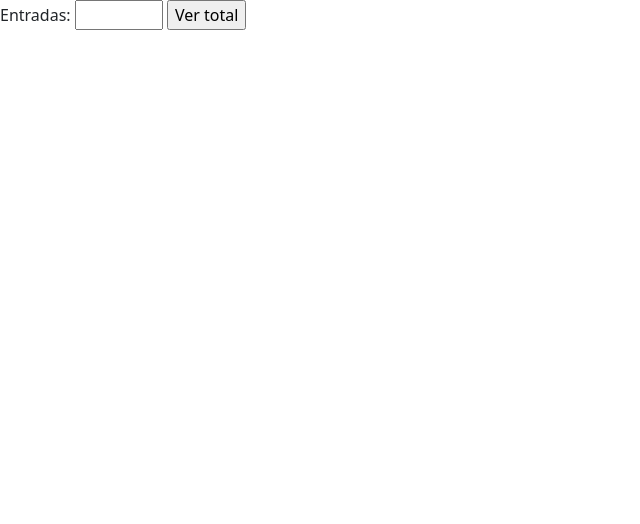
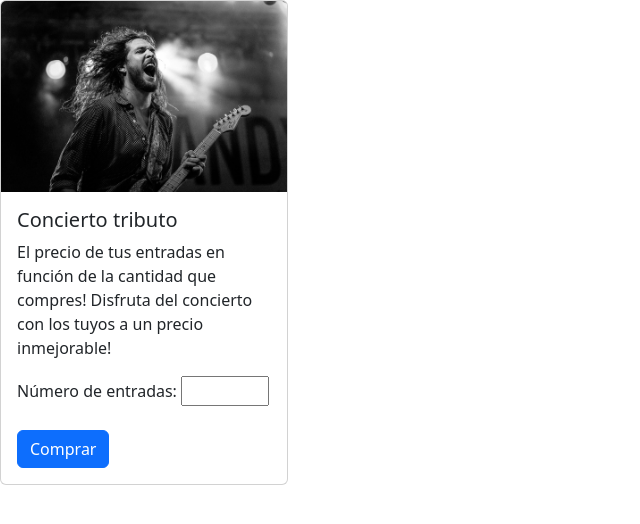
Before and after one commit to LauraJimVal/compraEntradas, a plain HTML site: page index.html in a window 1280 px wide. Shown: the whole page, without its empty margins (0-640 px from the left). Drawn offline with nearby package versions, Linux system fonts and the light colour scheme.

Commit message:
añadido de bootstrap más algunos cambios

```diff
--- a/compraEntradas.js
+++ b/compraEntradas.js
@@ -7,23 +7,23 @@ function entradas(){
     switch(true){
         case (entradas == 1):
                 precio = entradas * precio;
-                mensaje = "El precio es " +precio;
+                mensaje = "Vas a comprar tus entradas a " + precio + "€";
         break;
         case (entradas == 2):
                 precio = entradas * precio * 0.90;
-                mensaje = "El precio es " +precio;
+                mensaje = "Vas a comprar tus entradas a " + precio + "€";
         break;
         case (entradas == 3):
             precio = entradas * precio * 0.85;
-            mensaje = "El precio es " +precio;
+            mensaje = "Vas a comprar tus entradas a " + precio + "€";
         break;
         case (entradas == 4):
             precio = entradas * precio * 0.80;
-            mensaje = "El precio es " +precio;
+            mensaje = "Vas a comprar tus entradas a " + precio + "€";
         break;
         case (entradas == 5):
             precio = entradas * precio * 0.75;
-            mensaje = "El precio es " +precio;
+            mensaje = "Vas a comprar tus entradas a " + precio + "€";
         break;
 
     }
--- a/index.html
+++ b/index.html
@@ -12,8 +12,18 @@
 </head>
 
 <body>
-    Entradas: <input type="number" min=1 max=20 id="entradas_num">
-    <input type="button" onclick="entradas();" value= "Ver total">
-    <div id="precio"></div>
+    <div class="card" style="width: 18rem;">
+        <img src="img/musician.jpg" class="card-img-top" alt="musico tocando guitarra">
+        <div class="card-body">
+            <h5 class="card-title">Concierto tributo</h5>
+            <p class="card-text">El precio de tus entradas en función de la cantidad que compres! Disfruta del concierto con los tuyos a un precio inmejorable! </p>
+            Número de entradas: <input type="number" min=1 max=20 id="entradas_num">
+            <br>
+            <br>
+            <a href="#" class="btn btn-primary" onclick="entradas();">Comprar</a>
+
+            <div id="precio"></div>
+        </div>
+      </div>
 </body>
 </html>
```
Also changed, not shown: img/musician.jpg (added).
